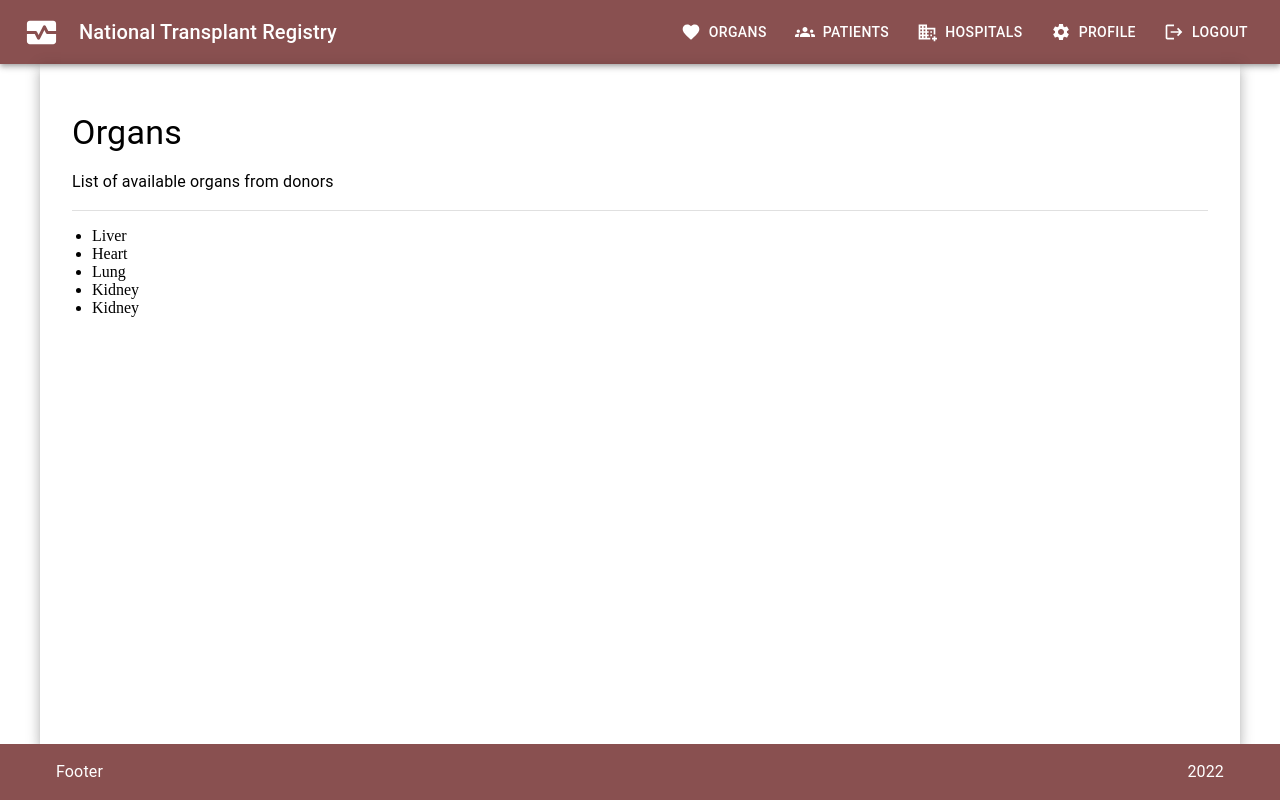
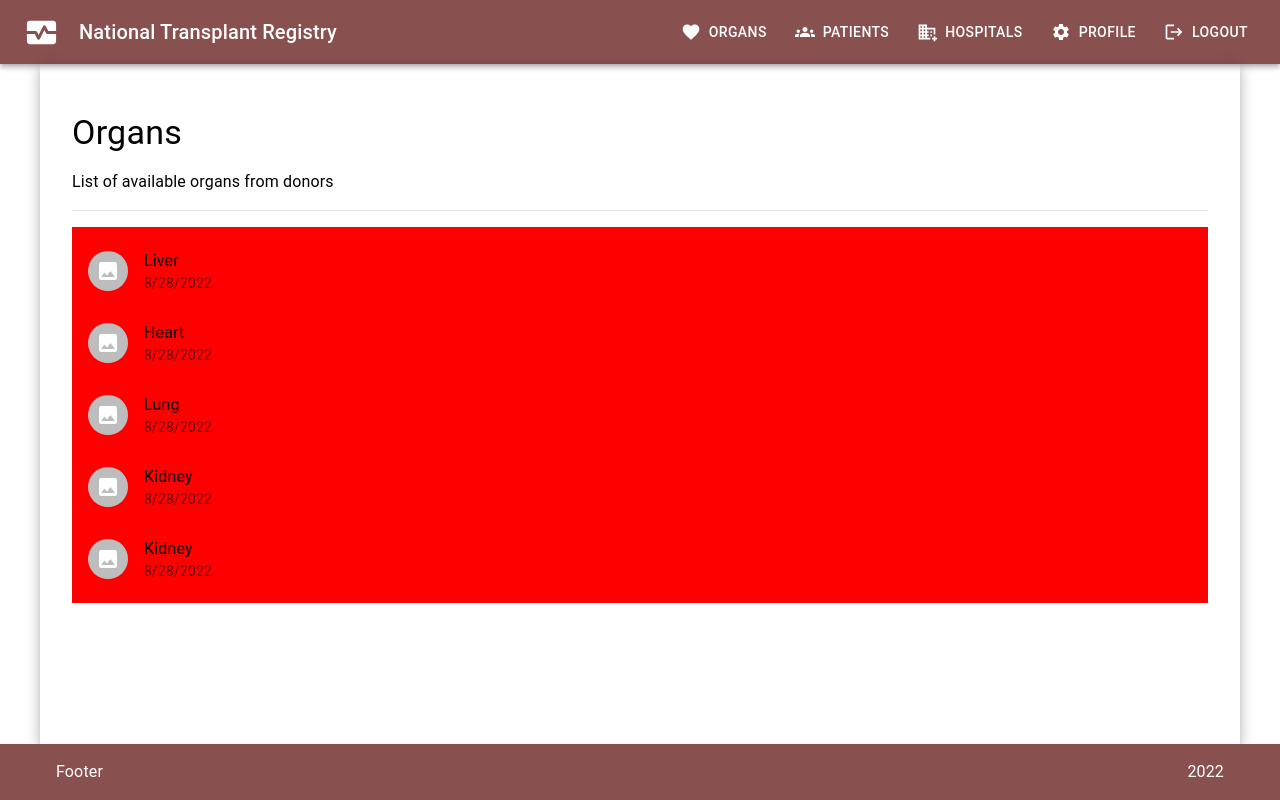
Before and after one commit to Fadikk367/transplant-registry-client, a React (Create React App) app: page / in a window 1280 px wide. Built offline with nearby package versions, Linux system fonts and the light colour scheme.

Commit message:
Add skeleton for generic list component integrated with react-query

```diff
--- a/src/api/index.ts
+++ b/src/api/index.ts
@@ -62,6 +62,8 @@ export async function fetchOrgans(): Promise<Organ[]> {
     // const response = await axios.get<Hospital[]>('/hospitals');
     // return response.data;
 
+    // throw new Error();
+
     return  await withDelay([
       { id: 1, type: OrganType.Liver, donationDate: new Date(), hospitalName: 'XYZ' },
       { id: 2, type: OrganType.Heart, donationDate: new Date(), hospitalName: 'XYZ' },
@@ -69,6 +71,7 @@ export async function fetchOrgans(): Promise<Organ[]> {
       { id: 4, type: OrganType.Kidney, donationDate: new Date(), hospitalName: 'XYZ' },
       { id: 5, type: OrganType.Kidney, donationDate: new Date(), hospitalName: 'XYZ' },
     ]);
+
   } catch (error) {
     throw new Error('Failed to fetch hospitals');
   }
--- /dev/null
+++ b/src/components/List/List.tsx
@@ -0,0 +1,46 @@
+import { useQuery } from '@tanstack/react-query';
+import Box from '@mui/material/Box';
+import LinearProgress from '@mui/material/LinearProgress';
+import MuiList from '@mui/material/List';
+import Typography from '@mui/material/Typography';
+
+import type { ListProps } from './types';
+
+const List = <T,>({
+  itemsKey,
+  emptyListMessage = 'No items in this list.',
+  fetchItems,
+  renderItem
+}: ListProps<T>) => {
+  const {data, isLoading, isError, error} = useQuery<T[], Error>([itemsKey], fetchItems);
+
+  if (isError) {
+    return (
+      <Box padding={4}>
+        <Typography color="burlywood" textAlign="center">{error.message}</Typography>
+      </Box>
+    );
+  }
+
+  if (isLoading || !data) {
+    return (
+      <Box padding={4}>
+        <LinearProgress />
+      </Box>
+    );
+  }
+
+  return (
+    <Box sx={{ width: '100%', flex: 1, backgroundColor: 'red' }}>
+      {data.length ? (
+        <MuiList>
+          {data.map(renderItem)}
+        </MuiList>
+      ) : (
+        <Typography>{emptyListMessage}</Typography>
+      )}
+    </Box>
+  );
+};
+
+export default List;
--- /dev/null
+++ b/src/components/List/index.ts
@@ -0,0 +1 @@
+export { default } from './List';
--- /dev/null
+++ b/src/components/List/types.ts
@@ -0,0 +1,6 @@
+export type ListProps<T> = {
+  itemsKey: string;
+  emptyListMessage?: string;
+  fetchItems(): Promise<T[]>;
+  renderItem(item: T): JSX.Element;
+}
--- a/src/pages/Organs/Organs.tsx
+++ b/src/pages/Organs/Organs.tsx
@@ -1,20 +1,39 @@
-import { useQuery } from '@tanstack/react-query';
 import { fetchOrgans } from 'api';
 import HomeView from 'components/HomeView';
+import List from 'components/List';
+
+import ListItem from '@mui/material/ListItem';
+import ListItemText from '@mui/material/ListItemText';
+import ListItemAvatar from '@mui/material/ListItemAvatar';
+import Avatar from '@mui/material/Avatar';
+import ImageIcon from '@mui/icons-material/Image';
+import { Organ } from 'api/types';
+
+type OrganItemProps = {
+  data: Organ;
+}
+
+const OrganItem = ({data: {id, type, donationDate, hospitalName}}: OrganItemProps) => {
+  return (
+    <ListItem>
+      <ListItemAvatar>
+        <Avatar>
+          <ImageIcon />
+        </Avatar>
+      </ListItemAvatar>
+      <ListItemText primary={type} secondary={donationDate.toLocaleDateString()} />
+    </ListItem>
+  );
+}
 
 const Organs = () => {
-  const {data: organs, isLoading, isError} = useQuery(['organs'], fetchOrgans);
   return (
     <HomeView title="Organs" subtitle='List of available organs from donors'>
-      {isLoading ? (
-        <div>loading...</div>
-      ) : (
-        <ul style={{marginLeft: 20}}>
-          {(organs || []).map(organ => (
-            <li>{organ.type}</li>
-          ))}
-        </ul>
-      )}
+      <List
+        itemsKey='organs'
+        fetchItems={fetchOrgans}
+        renderItem={(organ) => <OrganItem key={organ.id} data={organ} />}
+      />
     </HomeView>
   );
 };
```
